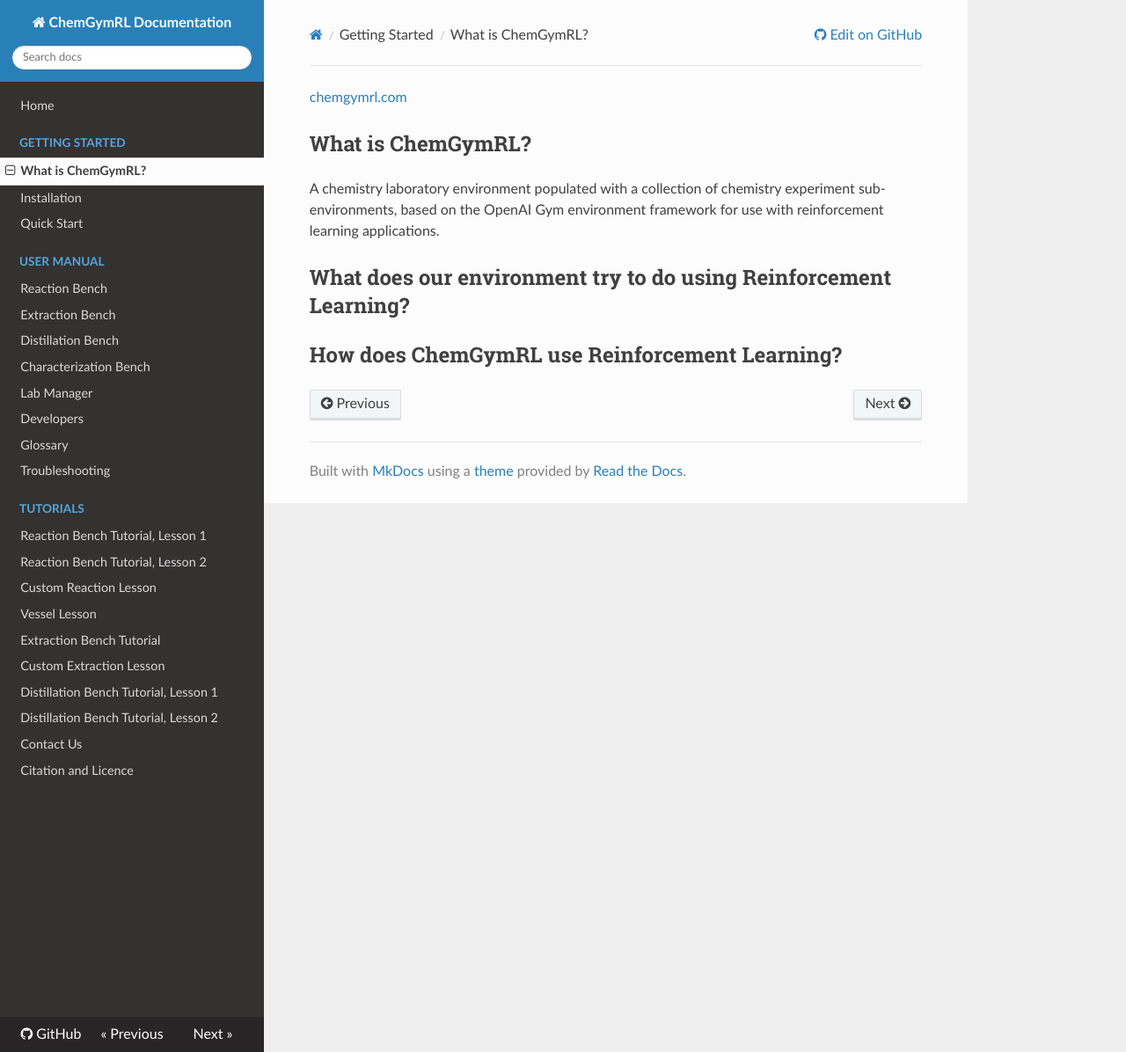
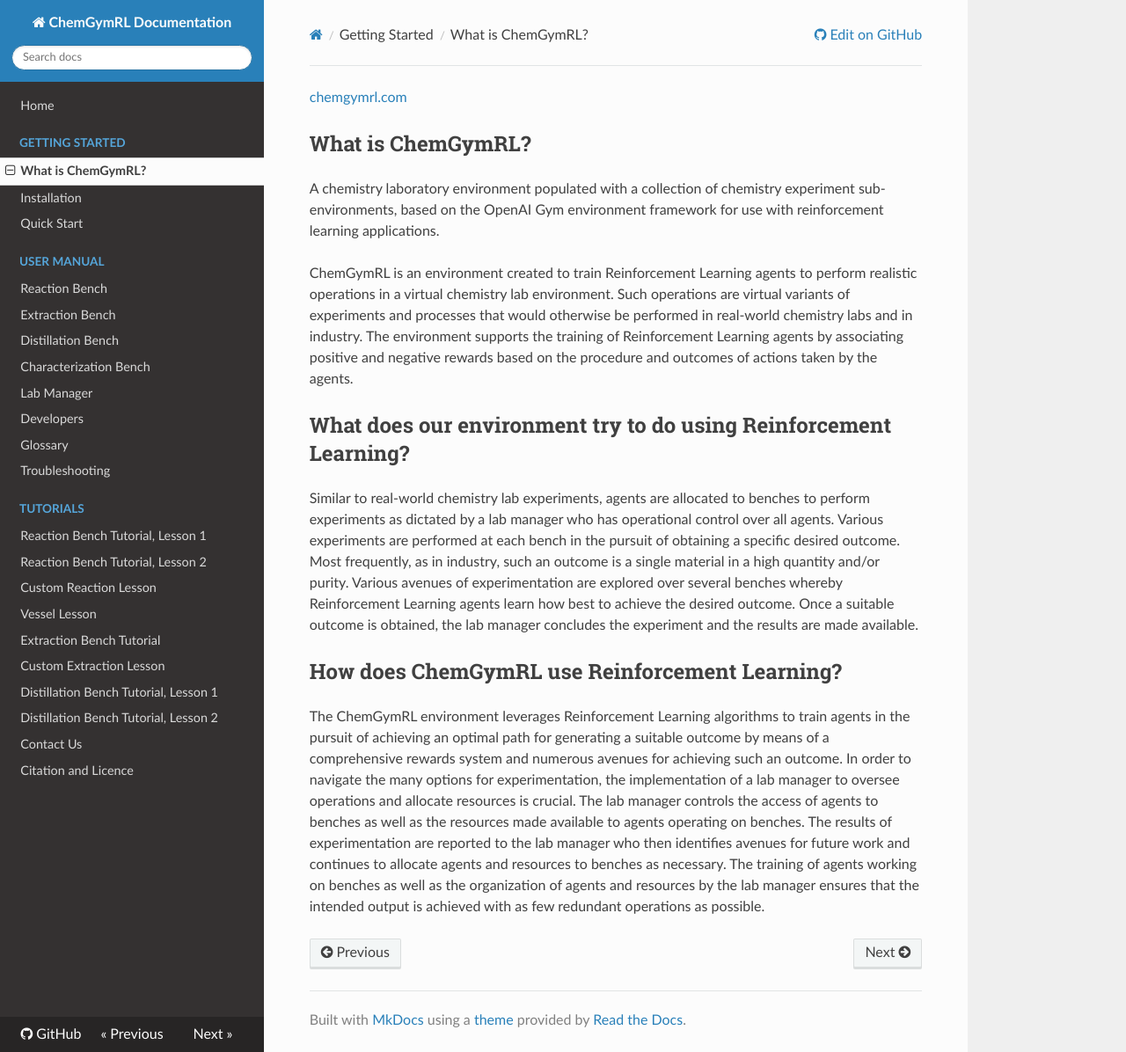
Before and after one commit to chemgymrl/chemgymrl, an MkDocs documentation site: the page built from docs/WhatIsChemGymRL.md, in a window 1280 px wide and 1196 px high. Shown: the whole window at 88% size. Built offline with MkDocs 1.6.1, drawn with Linux system fonts in a browser that asks for light colours; nearby versions of some CDN libraries.

Commit message:
added to what is chemgymrl page

```diff
--- a/docs/WhatIsChemGymRL.md
+++ b/docs/WhatIsChemGymRL.md
@@ -4,8 +4,12 @@
 
 A chemistry laboratory environment populated with a collection of chemistry experiment sub-environments, based on the OpenAI Gym environment framework for use with reinforcement learning applications.
 
-
+ChemGymRL is an environment created to train Reinforcement Learning agents to perform realistic operations in a virtual chemistry lab environment. Such operations are virtual variants of experiments and processes that would otherwise be performed in real-world chemistry labs and in industry. The environment supports the training of Reinforcement Learning agents by associating positive and negative rewards based on the procedure and outcomes of actions taken by the agents.
 
 ## What does our environment try to do using Reinforcement Learning?
 
+Similar to real-world chemistry lab experiments, agents are allocated to benches to perform experiments as dictated by a lab manager who has operational control over all agents. Various experiments are performed at each bench in the pursuit of obtaining a specific desired outcome. Most frequently, as in industry, such an outcome is a single material in a high quantity and/or purity. Various avenues of experimentation are explored over several benches whereby Reinforcement Learning agents learn how best to achieve the desired outcome. Once a suitable outcome is obtained, the lab manager concludes the experiment and the results are made available.
+
 ## How does ChemGymRL use Reinforcement Learning?
+
+The ChemGymRL environment leverages Reinforcement Learning algorithms to train agents in the pursuit of achieving an optimal path for generating a suitable outcome by means of a comprehensive rewards system and numerous avenues for achieving such an outcome. In order to navigate the many options for experimentation, the implementation of a lab manager to oversee operations and allocate resources is crucial. The lab manager controls the access of agents to benches as well as the resources made available to agents operating on benches. The results of experimentation are reported to the lab manager who then identifies avenues for future work and continues to allocate agents and resources to benches as necessary. The training of agents working on benches as well as the organization of agents and resources by the lab manager ensures that the intended output is achieved with as few redundant operations as possible.
```
